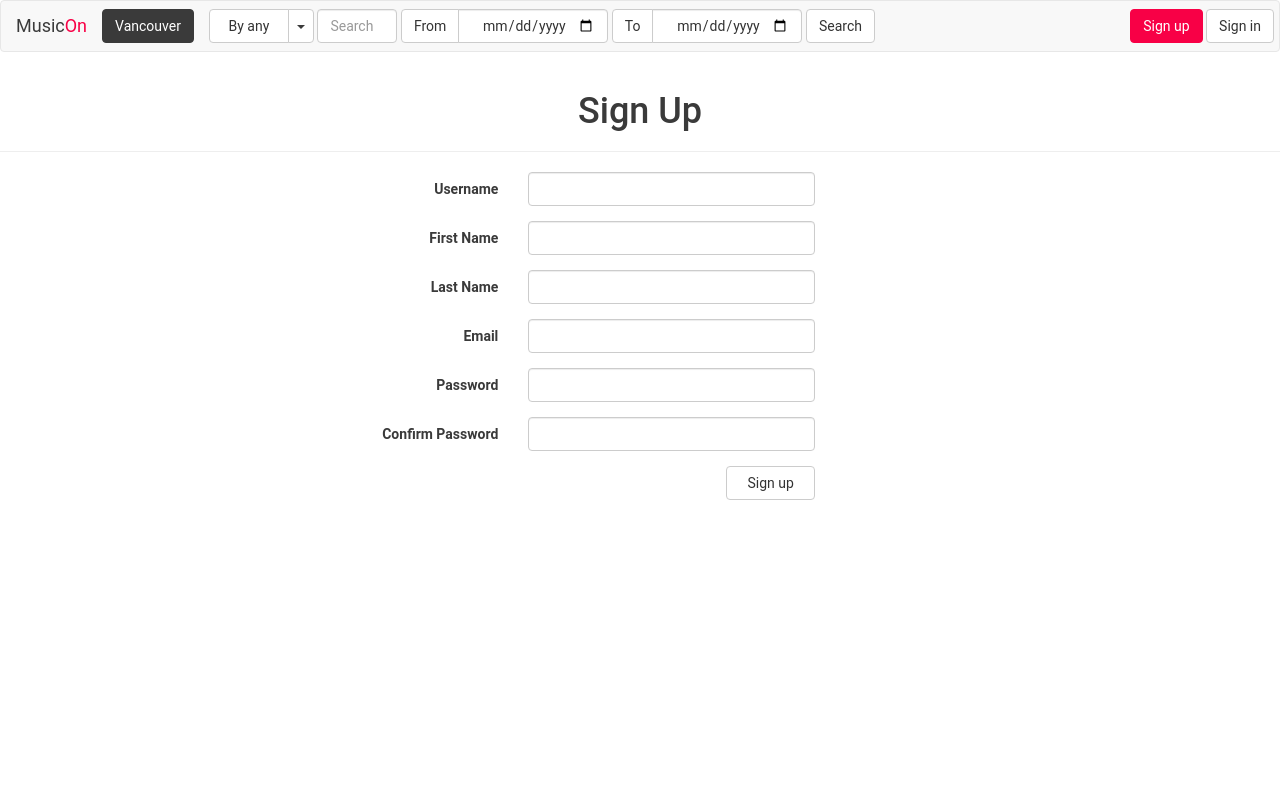
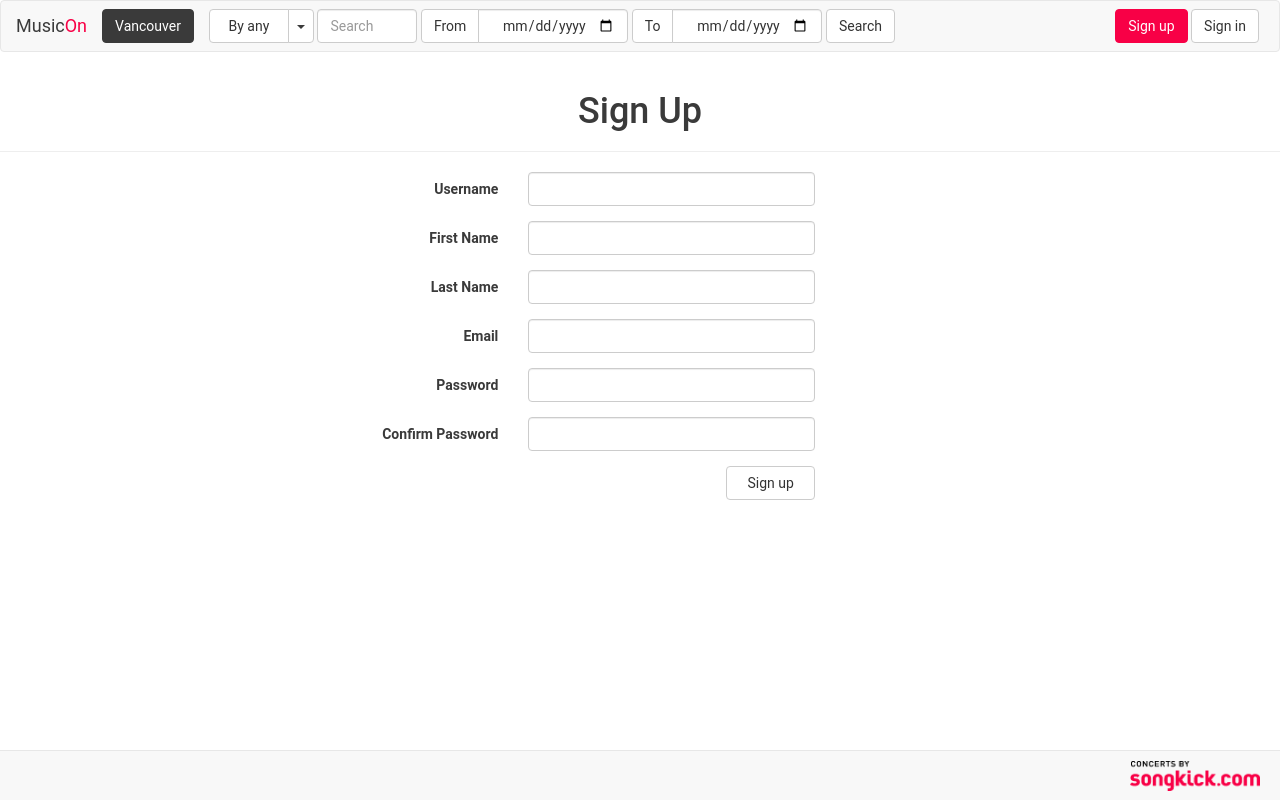
Before and after one commit to FlffySqrrl/musicon, a Django app: page /accounts/signup/ in a window 1280 px wide. Run offline with Django 3.2, Linux system fonts and the light colour scheme; parts of the project's set-up code (start-up, migrations or seed data) failed here and were passed over; some libraries are stand-ins or nearby versions.

Commit message:
Add "Concerts by Songkick" logo to the footer

```diff
--- a/musicon/static/css/musicon.css
+++ b/musicon/static/css/musicon.css
@@ -65,11 +65,17 @@
 }
 
 #search-field {
-    width: 80px;
+    width: 100px;
 }
 
 #search-message {
     margin-left: 2px;
+}
+
+#songkick-concerts {
+    width: 130px;
+    height: 30px;
+    margin-top: 10px;
 }
 
 #signup-btn,
@@ -80,8 +86,7 @@
     color: white;
 }
 
-#signin-btn,
-#user-menu-btn {
+.navbar-right {
     margin-right: 5px;
 }
 
--- a/musicon/static/js/musicon.js
+++ b/musicon/static/js/musicon.js
@@ -33,7 +33,7 @@ $(document).ready(function() {
     // Animate the search field.
     $("#search-field").focus(function() {
         $(this).attr("default-width", $(this).css("width"));
-        $(this).animate({ width : 120 }, "fast");
+        $(this).animate({ width : 150 }, "fast");
     }).blur(function() {
         var defaultWidth = $(this).attr("default-width");
         $(this).animate({ width : defaultWidth }, "fast");
--- a/musicon/templates/base.html
+++ b/musicon/templates/base.html
@@ -110,7 +110,7 @@
                         <div class="dropdown">
                             <div id="user-menu-btn" class="btn-group">
                                 <div class="btn btn-default navbar-btn">
-                                    <strong><span class="songkick-pink">{{ user.first_name }} {{ user.last_name }}</span></strong>
+                                    <strong><span class="songkick-pink">{{ user.username }}</span></strong>
                                 </div>
                                 <div class="btn btn-default navbar-btn dropdown-toggle" data-toggle="dropdown">
                                     <span class="caret"></span>
@@ -137,6 +137,16 @@
 
             </div> <!-- /.container-fluid -->
         </nav> <!-- /.navbar-default -->
+
+        <nav class="navbar navbar-default navbar-fixed-bottom">
+            <div class="container-fluid">
+                <div class="nav navbar-nav navbar-right">
+                    <a href="http://www.songkick.com">
+                        <img id="songkick-concerts" alt="Concerts by Songkick" src="{% static 'img/sk_concerts.png' %}" />
+                    </a>
+                </div>
+            </div>
+        </nav>
     </body>
 
     {% block content %}
```
